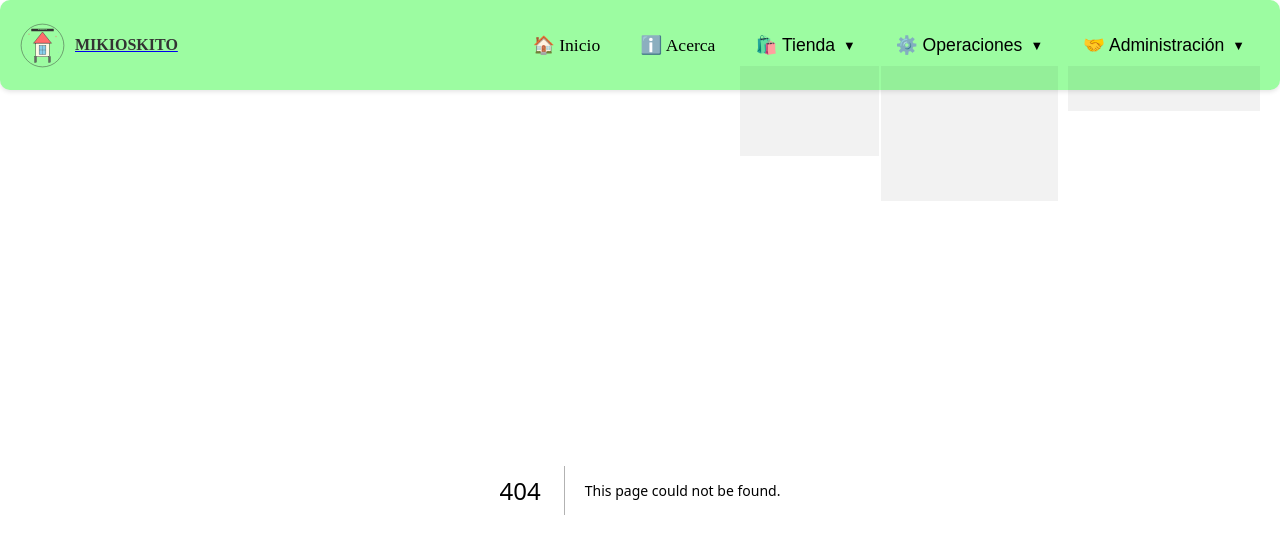
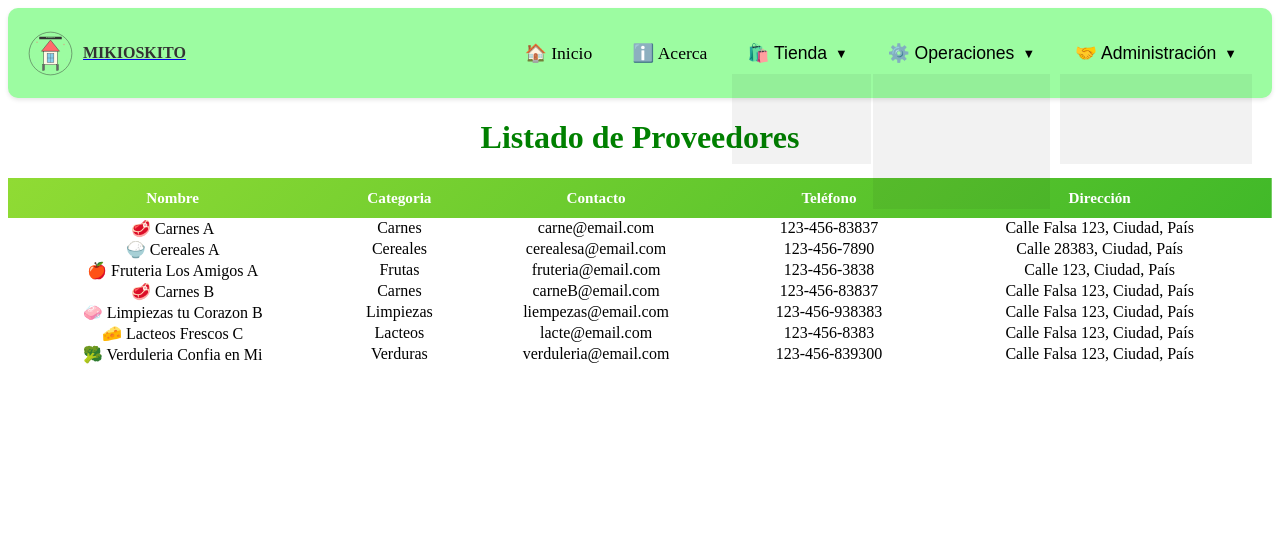
Before and after one commit to gpvsystems/kioskoapp, a Next.js app: page /proveedores in a window 1280 px wide. Before the commit this address had no page. Shown: the top 554 px of the page. Built offline with nearby package versions, Linux system fonts and the light colour scheme.

Commit message:
Agregado proveedores

```diff
--- a/app/Componentes/NavBar.jsx
+++ b/app/Componentes/NavBar.jsx
@@ -85,6 +85,7 @@ function NavBar() {
             </button>
             <ul className={`${styles.dropdownMenu} ${dropdownOpen.admin ? styles.show : ""}`}>
               <li><Link className={styles.aNavBar} href="/proveedores" onClick={() => setMenuOpen(false)}>🤝 Proveedores</Link></li>
+              <li><Link className={styles.aNavBar} href="/pedidos" onClick={() => setMenuOpen(false)}>🛒 Pedidos</Link></li>
             </ul>
           </li>
         </ul>
--- /dev/null
+++ b/app/proveedores/page.jsx
@@ -0,0 +1,38 @@
+import proveedores from "../../data/proveedores";
+import styles from './proveedores.module.css';
+function Proveedores(){
+    return (
+        <div>
+            <h1 style={{textAlign:'center',color:'green'}}>Listado de Proveedores</h1>
+
+                <table className={styles.table}>
+                    <thead className={styles.thead}>
+                        <tr>
+
+                            <th>Nombre</th>
+                            <th>Categoria</th>
+                            <th>Contacto</th>
+                            <th>Teléfono</th>
+                            <th>Dirección</th>
+                        </tr>
+                    </thead>
+                    <tbody>
+                        {proveedores.map(proveedor => (
+                            <tr key={proveedor.id}>
+
+                                <td>{proveedor.emoji} {proveedor.nombre} </td>
+                                <td>  {proveedor.categoria} </td>
+                                <td>  {proveedor.contacto} </td>
+                                <td>  {proveedor.telefono} </td>
+                                <td>  {proveedor.direccion} </td>
+                            </tr>
+                        ))}
+
+                    </tbody>
+                </table>
+
+
+        </div>
+    );
+}
+export default Proveedores;
--- /dev/null
+++ b/app/proveedores/proveedores.module.css
@@ -0,0 +1,16 @@
+.table {
+    width: 100%;
+    border-collapse: collapse;
+    text-align: center;
+    display: table;
+}
+
+.thead {
+    background: linear-gradient(135deg, #90db34 0%, #41b929 100%);
+    color: #fff;
+    text-align: center;
+    height: 40px;
+    font-size: 0.95rem;
+    font-weight: 600;
+    display: table-header-group;
+}
--- /dev/null
+++ b/data/proveedores.js
@@ -0,0 +1,70 @@
+const proveedores = [
+    {
+        id: 1,
+        nombre: "Carnes A",
+        contacto: "carne@email.com",
+        telefono: "123-456-83837",
+        direccion: "Calle Falsa 123, Ciudad, País",
+        categoria: "Carnes",
+        emoji: "🥩"
+    },
+    {
+        id: 2,
+        nombre: "Cereales A",
+        contacto: "cerealesa@email.com",
+        telefono: "123-456-7890",
+        direccion: "Calle  28383, Ciudad, País",
+        categoria: "Cereales",
+        emoji: "🍚"
+    },
+    {
+        id: 3,
+        nombre: "Fruteria Los Amigos A",
+        contacto: "fruteria@email.com",
+        telefono: "123-456-3838",
+        direccion: "Calle  123, Ciudad, País",
+        categoria: "Frutas",
+        emoji: "🍎"
+    },
+    {
+        id: 4,
+        nombre: "Carnes B",
+        contacto: "carneB@email.com",
+        telefono: "123-456-83837",
+        direccion: "Calle Falsa 123, Ciudad, País",
+        categoria: "Carnes",
+        emoji: "🥩"
+    },
+      {
+        id: 5,
+        nombre: "Limpiezas tu Corazon B",
+        contacto: "liempezas@email.com",
+        telefono: "123-456-938383",
+        direccion: "Calle Falsa 123, Ciudad, País",
+        categoria: "Limpiezas",
+        emoji: "🧼"
+    },
+     {
+        id: 6,
+        nombre: "Lacteos Frescos C",
+        contacto: "lacte@email.com",
+        telefono: "123-456-8383",
+        direccion: "Calle Falsa 123, Ciudad, País",
+        categoria: "Lacteos",
+        emoji: "🧀"
+    },
+
+     {
+        id: 6,
+        nombre: "Verduleria Confia en Mi",
+        contacto: "verduleria@email.com",
+        telefono: "123-456-839300",
+        direccion: "Calle Falsa 123, Ciudad, País",
+        categoria: "Verduras",
+        emoji: "🥦"
+    },
+
+
+];
+
+export default proveedores;
```
